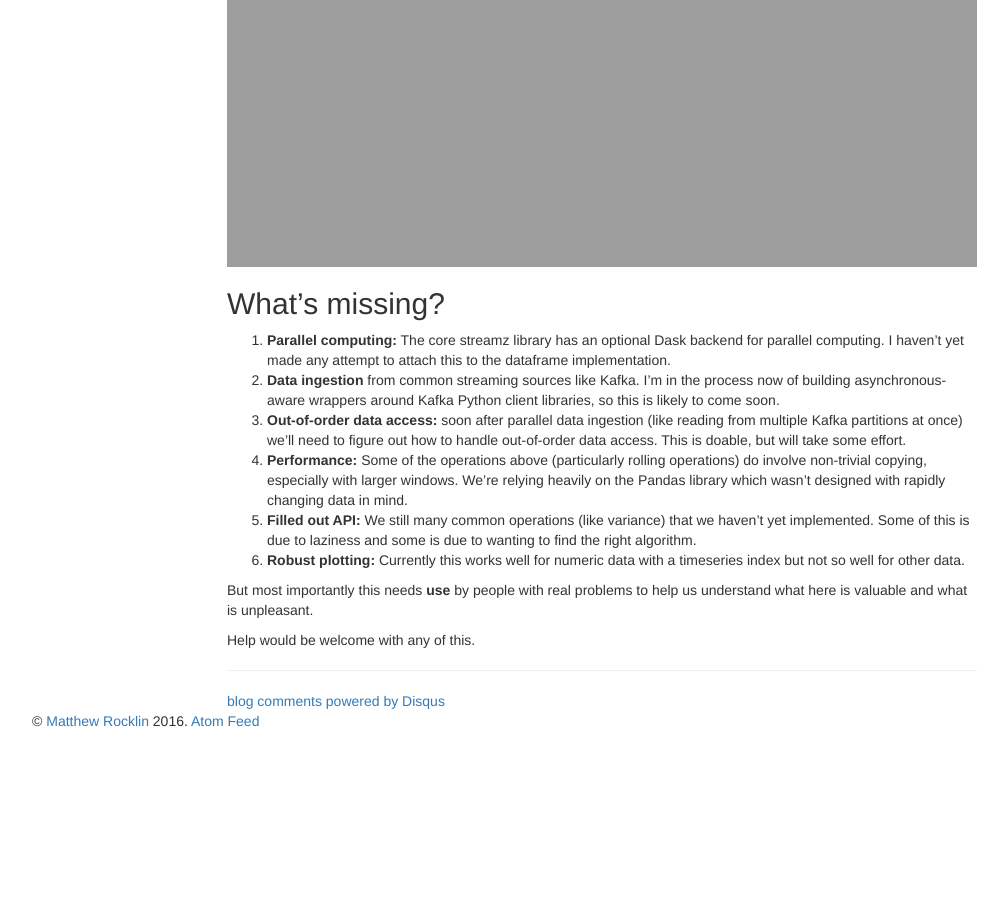
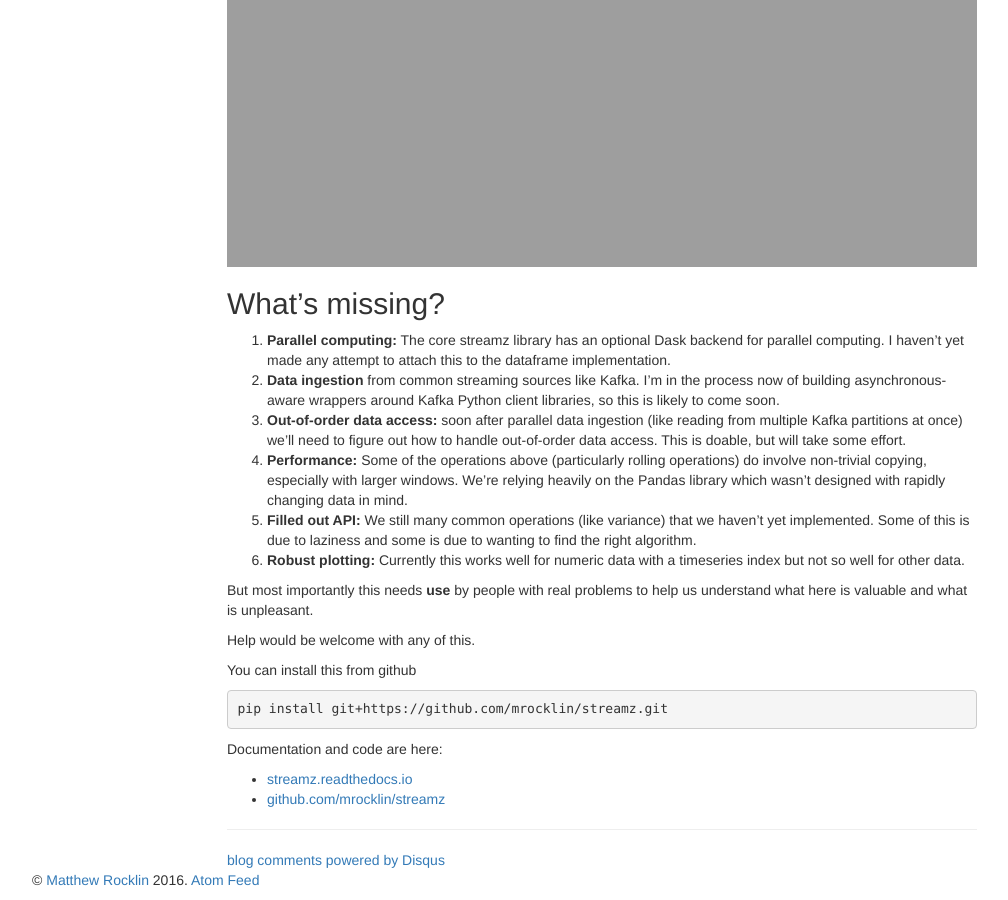
Before and after one commit to besyskymnbk/blog, a Jekyll site: the page built from _posts/work/2017-10-11-streaming-dataframes-1.md, in a window 1280 px wide and 900 px high, scrolled down 3788 px. Shown: the whole window, without its empty margins (38-1046 px from the left). Built offline with Jekyll 4.4.1, drawn with Linux system fonts in a browser that asks for light colours; comment, search, counter and statistics services are not loaded; before the commit the page ends 4529 px from its top, so only the background shows below that.

Commit message:
add links

```diff
--- a/_posts/work/2017-10-11-streaming-dataframes-1.md
+++ b/_posts/work/2017-10-11-streaming-dataframes-1.md
@@ -221,3 +221,12 @@ But most importantly this needs **use** by people with real problems to help us
 understand what here is valuable and what is unpleasant.
 
 Help would be welcome with any of this.
+
+You can install this from github
+
+    pip install git+https://github.com/mrocklin/streamz.git
+
+Documentation and code are here:
+
+-   [streamz.readthedocs.io](http://matthewrocklin.com/blog/work/2017/10/11/streaming-dataframes-1)
+-   [github.com/mrocklin/streamz](https://github.com/mrocklin/streamz)
```
